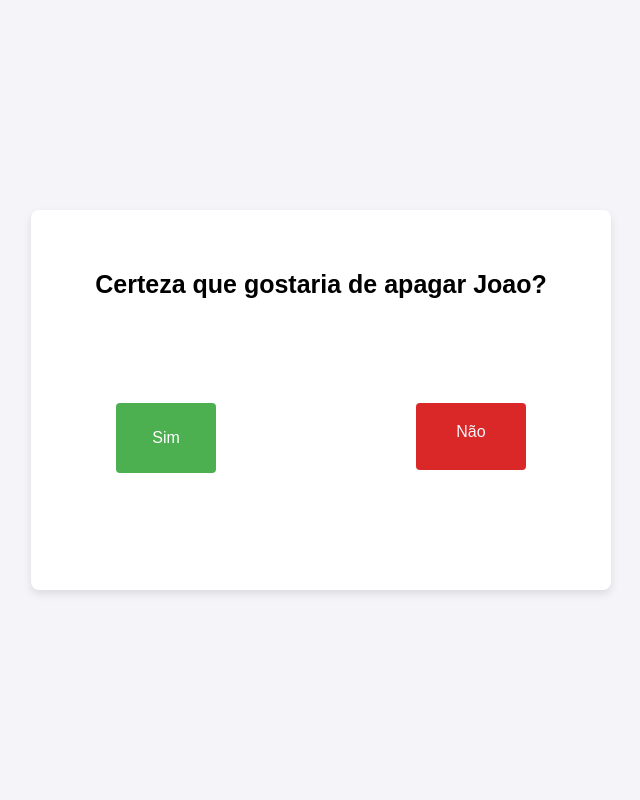
After one commit to gabriela70707/CRUD-Django-Puro, a Django app: page /deletar/1 in a window 1280 px wide. The commit adds this page. Shown: the whole page, without its empty margins (319-959 px from the left). Run offline with Django 5.2, Linux system fonts and the light colour scheme; data comes from the database, SQL or seed files in the repository; both versions use the stored data as it was after the commit.

Commit message:
atualizacoes do projeto

```diff
--- a/app/forms.py
+++ b/app/forms.py
@@ -10,4 +10,4 @@ class PersonagemForm(forms.ModelForm):
         super(PersonagemForm, self).__init__(*args, **kwargs)
 
         if self.instance and self.instance.pk:
-            self.fields['cpf'].disabled = True
+            self.fields['CPF'].disabled = True
--- /dev/null
+++ b/app/templates/confirmar_delete.html
@@ -0,0 +1,82 @@
+<!DOCTYPE html>
+<html lang="en">
+<head>
+    <meta charset="UTF-8">
+    <meta name="viewport" content="width=device-width, initial-scale=1.0">
+    <title>Confirmação de Delete</title>
+</head>
+<body>
+
+    <style>
+
+        body {
+            font-family: Arial, sans-serif;
+            background-color: #f4f4f9;
+            margin: 0;
+            padding: 0;
+            display: flex;
+            justify-content: center;
+            align-items: center;
+            height: 100vh;
+            width: 100vw;
+        }
+
+        form{
+            display: grid;
+            gap: 10px;
+            background-color: #fff;
+            padding: 40px;
+            border-radius: 8px;
+            box-shadow: 0 4px 8px rgba(0, 0, 0, 0.1);
+            width: 100%;
+            max-width: 500px;
+            margin: 0 20px;
+            height: 300px;
+            justify-items: center;
+        }
+
+        button {
+            background-color: #4CAF50;
+            color: white;
+            padding: 10px 20px;
+            border: none;
+            border-radius: 4px;
+            cursor: pointer;
+            width: 100px;
+            height: 70px;
+            font-size: 16px;
+            text-align: center;
+        }
+
+        a{
+            text-decoration: none;
+            background-color: rgb(218, 39, 39);
+            color: #f4f4f9;
+            text-align: center;
+            padding: 20px;
+            width: 70px;
+            height: 27px;
+            border-radius: 4px;
+        }
+
+        .opcoes{
+            display: flex;
+            gap: 200px;
+        }
+
+        h1{
+            margin-top: 20px;
+            font-size: 25px;
+        }
+
+    </style>
+    <form method="post">
+        <h1>Certeza que gostaria de apagar {{ bruxo.nome }}?</h1>
+        {% csrf_token %}
+        <div class="opcoes">
+            <button type="submit">Sim</button>
+            <a href="{% url 'listar_personagens' %}">Não</a>
+        </div>
+    </form>
+</body>
+</html>
--- a/app/urls.py
+++ b/app/urls.py
@@ -4,5 +4,6 @@ from django.urls import path
 urlpatterns = [
     path('listar/', view=listar_personagens, name='listar_personagens'),
     path('criar/', view=criar_bruxo, name='criar_bruxo'),
-    path('atualizar/<int:pk>/', view=atualizar_bruxo, name='atualizar_bruxo')
+    path('atualizar/<int:pk>/', view=atualizar_bruxo, name='atualizar_bruxo'),
+    path('deletar/<int:pk>', view=deletar_bruxo, name='deletar_bruxo')
 ]
--- a/app/views.py
+++ b/app/views.py
@@ -16,6 +16,7 @@ def criar_bruxo(request):
         form = PersonagemForm()
         return render(request, 'formulario.html', {"formulario":form})
 
+
 def atualizar_bruxo(request, pk):
     bruxo = get_object_or_404(PersonagensHarryPotter, pk=pk)
     if request.method == 'POST':
@@ -23,7 +24,15 @@ def atualizar_bruxo(request, pk):
         if form.is_valid():
             form.save()
             return redirect('listar_personagens')
-        else:
-            form = PersonagemForm()
-        print(form)
-        return render (request, 'formulario.html', {'formulario':form})
+    else:  # Aqui tratamos o método GET
+        form = PersonagemForm(instance=bruxo)
+
+    return render(request, 'formulario.html', {'formulario': form})
+
+
+def deletar_bruxo(request, pk):
+    bruxo = get_object_or_404(PersonagensHarryPotter, pk=pk)
+    if request.method == 'POST':
+        bruxo.delete()
+        return redirect('listar_personagens')
+    return render (request, 'confirmar_delete.html', {'bruxo':bruxo})
```
Also changed, not shown: app/templates/formulario.html (+9 -1 lines), app/templates/listagem.html (+22 -1 lines), db.sqlite3.
